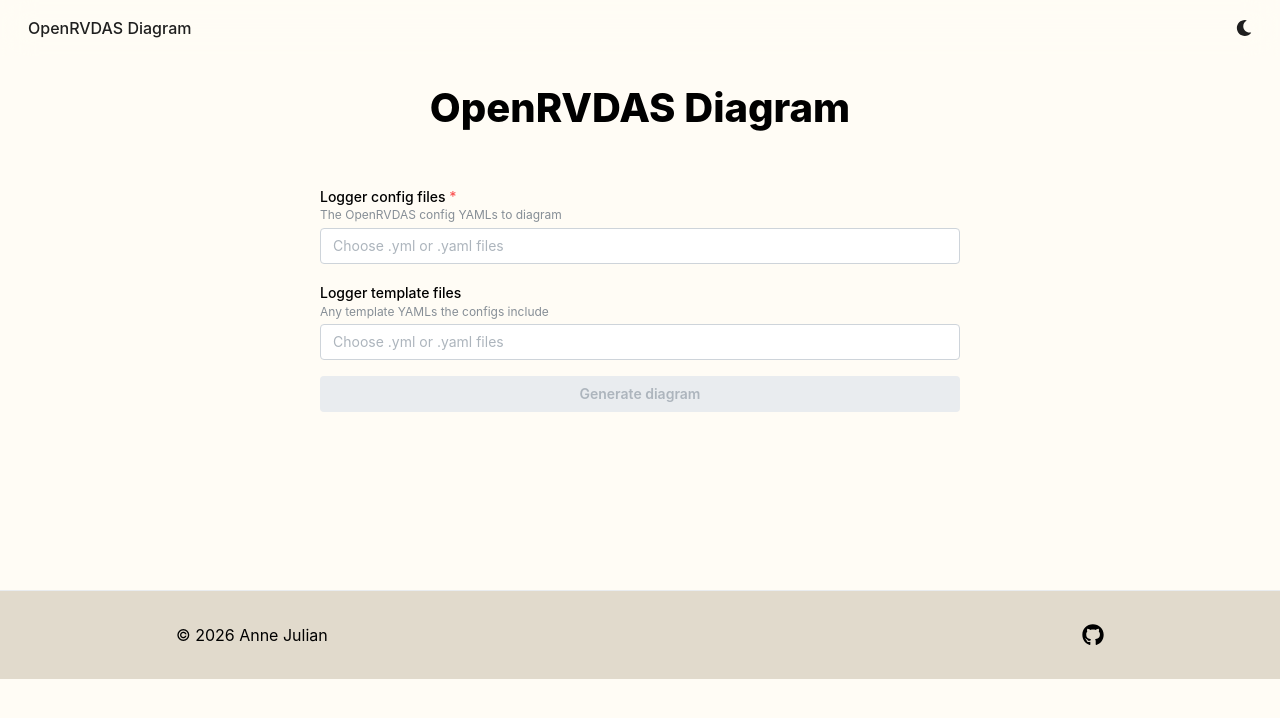
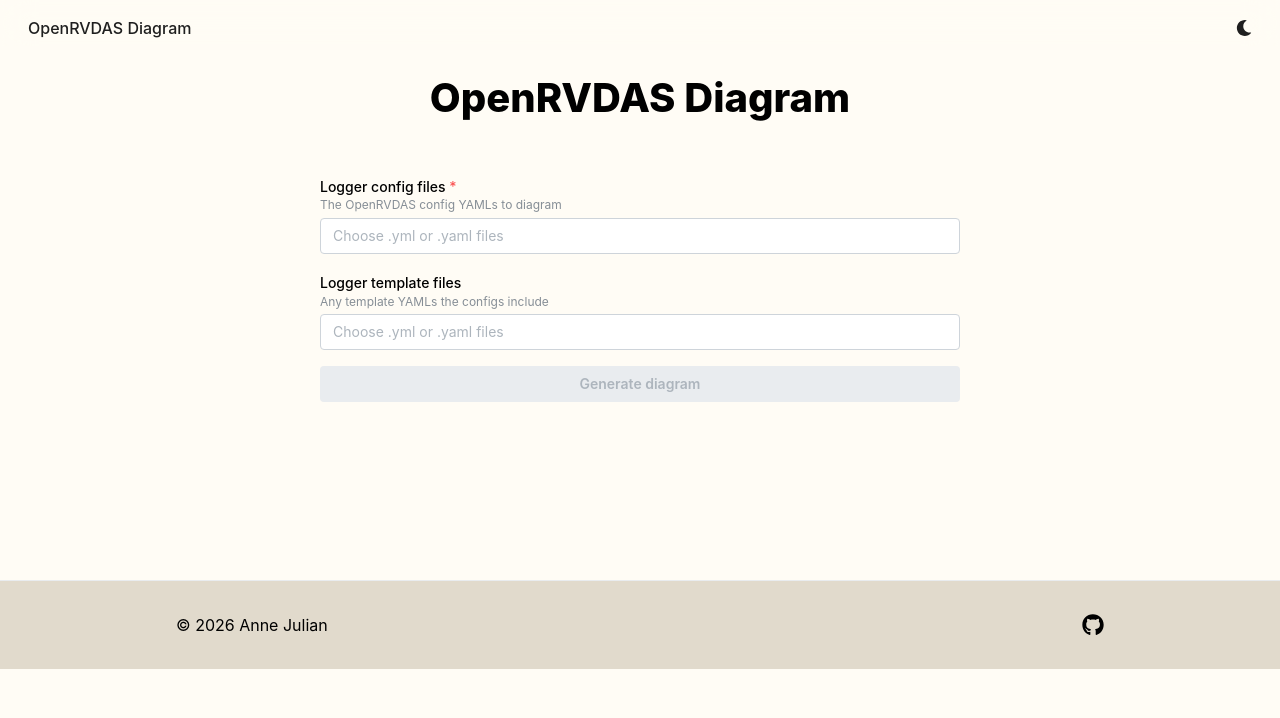
Before and after one commit to rustycontraption/openrvdas-diagram-frontend, a Next.js app: page / in a window 1280 px wide. Shown: the top 718 px of the page. Built offline with nearby package versions, Linux system fonts and the light colour scheme.

Commit message:
Reduce whitespace in header

```diff
--- a/src/components/Header.module.css
+++ b/src/components/Header.module.css
@@ -1,5 +1,5 @@
 .header {
-    height: 56px;
+    height: 46px;
     background-color: transparent;
     backdrop-filter: blur(1rem);
     position: sticky;
```
